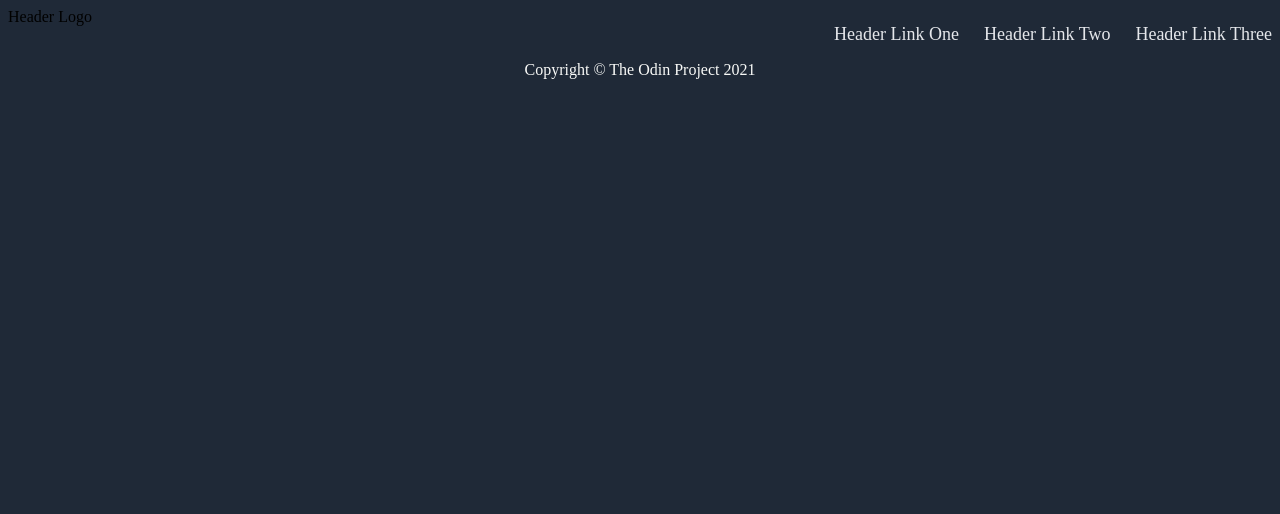
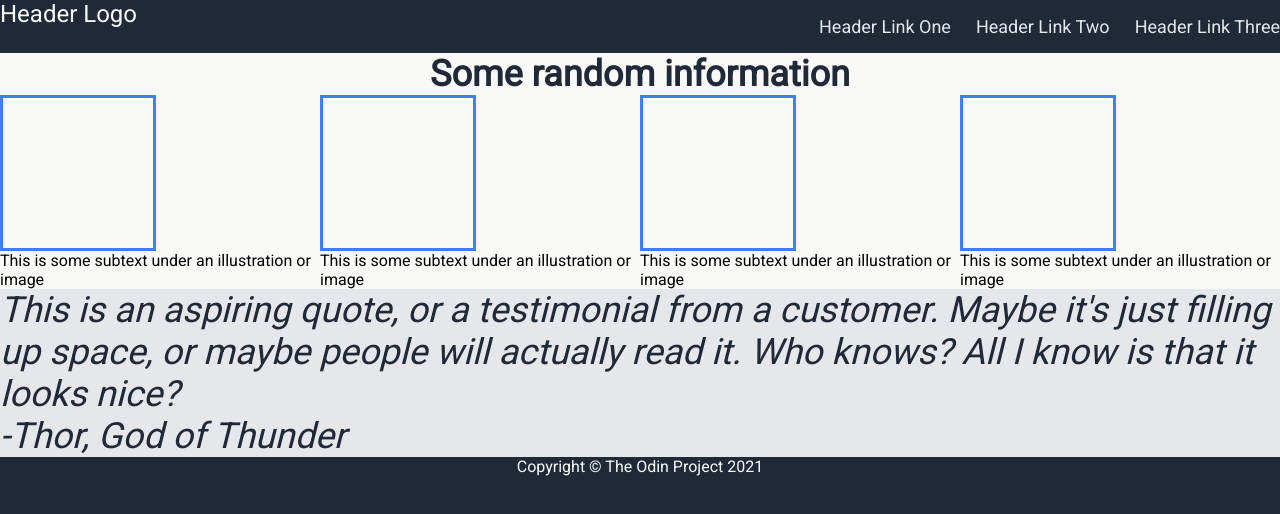
Before and after one commit to Rowdyvds/landing-page, a plain HTML site: page index.html in a window 1280 px wide. Drawn offline with Linux system fonts and the light colour scheme.

Commit message:
Added basic html for information and quote sections to index.html and some very basic styling to style.css

```diff
--- a/index.html
+++ b/index.html
@@ -4,9 +4,14 @@
         <meta charset="utf-8">
         <title>Landing page</title>
         <link rel="stylesheet" href="./styles/style.css">
+
+        <link rel="preconnect" href="https://fonts.googleapis.com">
+        <link rel="preconnect" href="https://fonts.gstatic.com" crossorigin>
+        <link href="https://fonts.googleapis.com/css2?family=Roboto&display=swap" rel="stylesheet">
+
     <body>
         <div class="header">
-            <div>Header Logo</div>
+            <div class="logo">Header Logo</div>
             <ul>
                 <li><a href="#">Header Link One</a></li>
                 <li><a href="#">Header Link Two</a></li>
@@ -14,6 +19,32 @@
             </ul>
         </div>
 
+        <div class="information">
+            <h1>Some random information</h1>
+            <div class="cards-container">
+                <div class="card">
+                    <div class="card-image"></div>
+                    <div class="card-subtext">This is some subtext under an illustration or image</div>
+                </div>
+                <div class="card">
+                    <div class="card-image"></div>
+                    <div class="card-subtext">This is some subtext under an illustration or image</div>
+                </div>
+                <div class="card">
+                    <div class="card-image"></div>
+                    <div class="card-subtext">This is some subtext under an illustration or image</div>
+                </div>
+                <div class="card">
+                    <div class="card-image"></div>
+                    <div class="card-subtext">This is some subtext under an illustration or image</div>
+                </div>
+            </div>
+        </div>
+
+        <div class="quote">
+            <p>This is an aspiring quote, or a testimonial from a customer. Maybe it's just filling up space, or maybe people will actually read it. Who knows? All I know is that it looks nice?</p>
+            <p>-Thor, God of Thunder</p>
+        </div>
 
         <div class="footer">
             Copyright &copy; The Odin Project 2021
--- a/styles/style.css
+++ b/styles/style.css
@@ -1,5 +1,8 @@
 body {
     background-color: #1F2937;
+    margin: 0;
+    font-family: 'Roboto', sans-serif;
+
 }
 
 .header {
@@ -27,6 +30,43 @@ body {
     font-size: 24px;
 }
 
+.information {
+    background-color: #F9FAF8;
+    margin: 0;
+}
+
+.information h1{
+    font-size: 36px;
+    color: #1F2937;
+    font-weight: bolder;
+    margin: 0;
+    text-align: center;
+}
+
+.cards-container {
+    display: flex;
+    justify-content: space-evenly;
+}
+
+.card-image {
+    width: 150px;
+    height: 150px;
+    border: 3px solid #3882f6;
+}
+
+.quote {
+    background-color: #E5E7EB;
+    font-size: 36px;
+    color: #1F2937;
+    font-weight: light;
+    font-style: italic;
+    margin: 0;
+}
+
+.quote p {
+    margin: 0;
+}
+
 .footer {
     color: #F9FAF8;
     text-align: center;
```
